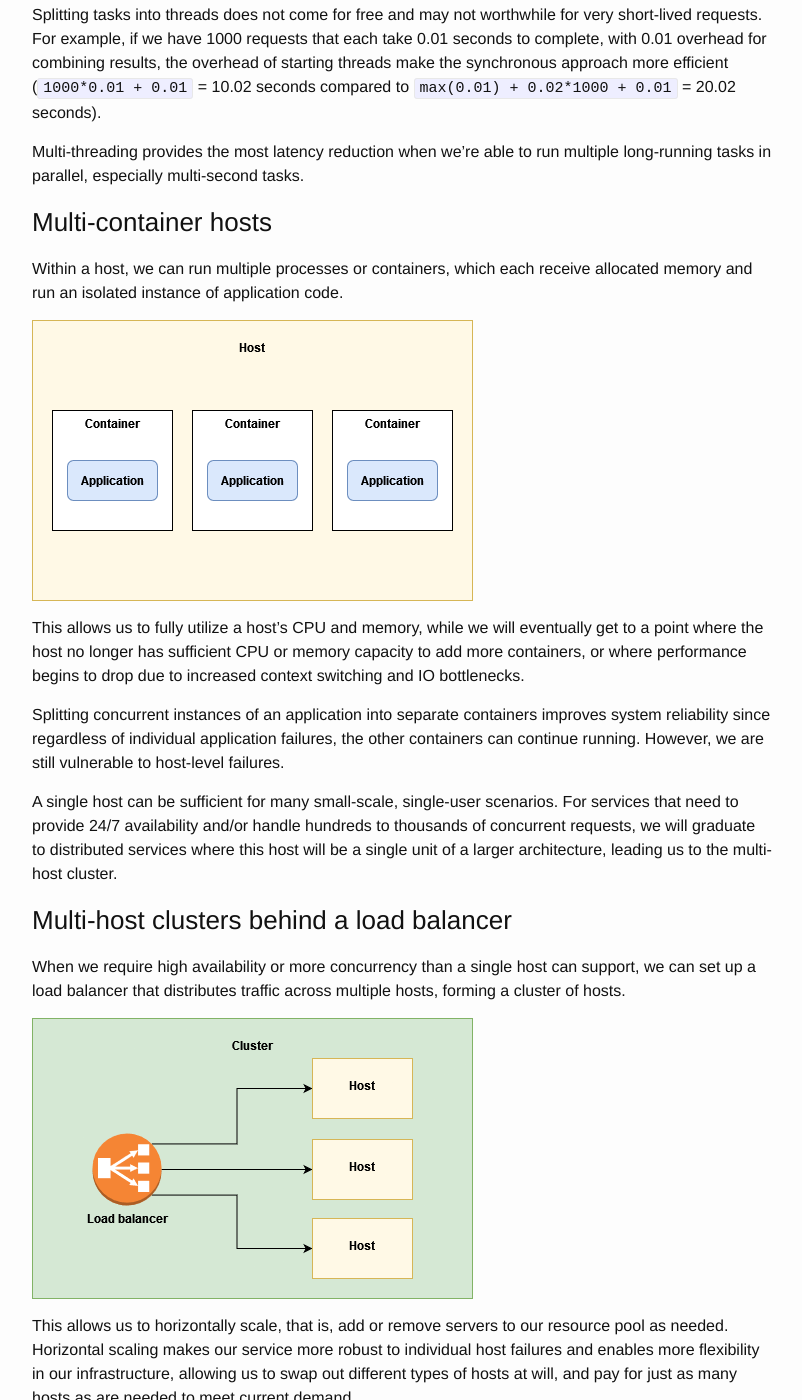
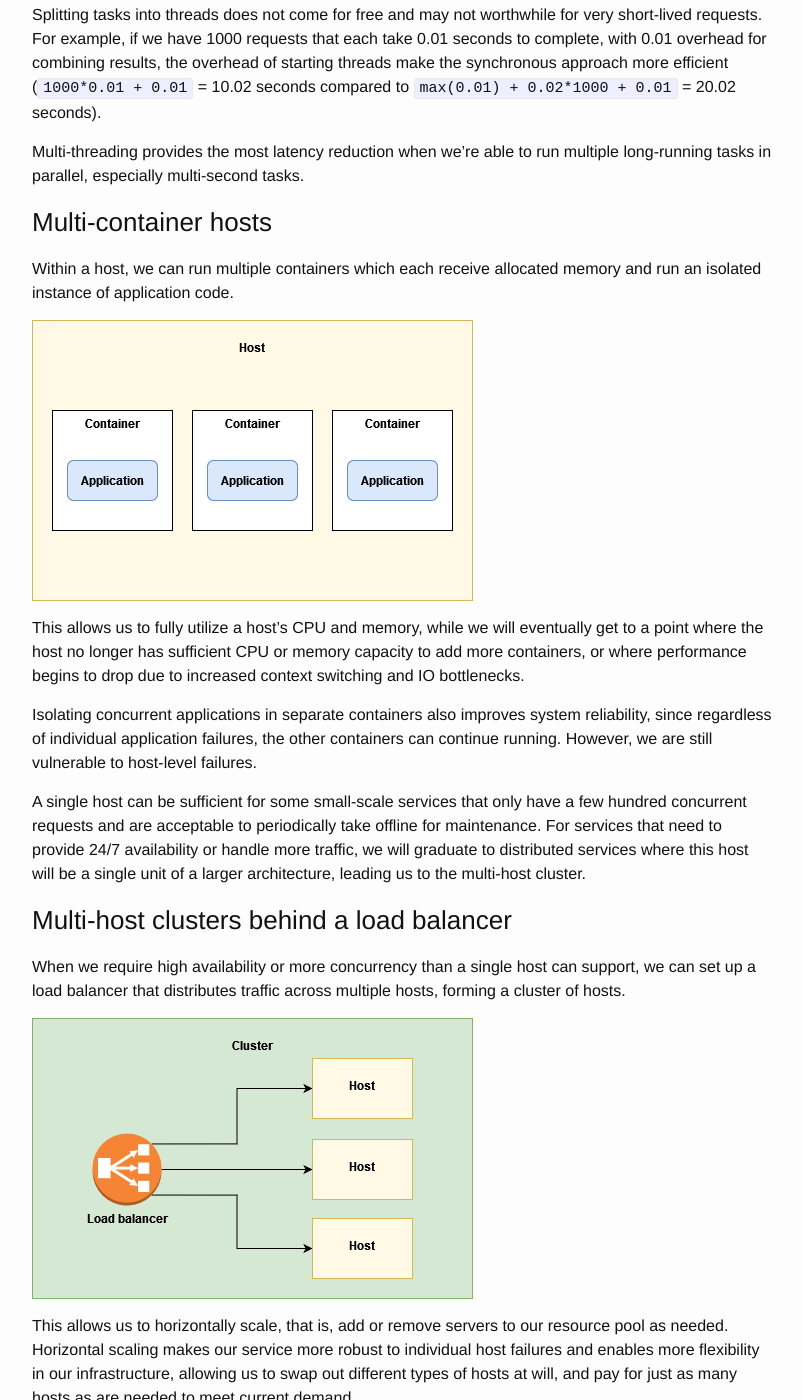
Before and after one commit to msayson/msayson.github.io, a Jekyll site: the page built from _posts/2023-11-30-concurrency-from-app-to-massively-distributed-service.markdown, in a window 1280 px wide and 1400 px high, scrolled down 1390 px. Shown: the whole window, without its empty margins (238-1040 px from the left). Built offline with Jekyll 4.4.1, drawn with Linux system fonts in a browser that asks for light colours.

Commit message:
Updated text descriptions of concurrency scenarios

```diff
--- a/_posts/2023-11-30-concurrency-from-app-to-massively-distributed-service.markdown
+++ b/_posts/2023-11-30-concurrency-from-app-to-massively-distributed-service.markdown
@@ -32,15 +32,15 @@ Splitting tasks into threads does not come for free and may not worthwhile for v
 Multi-threading provides the most latency reduction when we're able to run multiple long-running tasks in parallel, especially multi-second tasks.
 
 ### Multi-container hosts
-Within a host, we can run multiple processes or containers, which each receive allocated memory and run an isolated instance of application code.
+Within a host, we can run multiple containers which each receive allocated memory and run an isolated instance of application code.
 
 ![alt text](/images/20231130_DistributedComputeToHandleMillionTps-MultiContainerHost.png "Diagram of a multi-container host")
 
 This allows us to fully utilize a host’s CPU and memory, while we will eventually get to a point where the host no longer has sufficient CPU or memory capacity to add more containers, or where performance begins to drop due to increased context switching and IO bottlenecks.
 
-Splitting concurrent instances of an application into separate containers improves system reliability since regardless of individual application failures, the other containers can continue running.  However, we are still vulnerable to host-level failures.
+Isolating concurrent applications in separate containers also improves system reliability, since regardless of individual application failures, the other containers can continue running.  However, we are still vulnerable to host-level failures.
 
-A single host can be sufficient for many small-scale, single-user scenarios.  For services that need to provide 24/7 availability and/or handle hundreds to thousands of concurrent requests, we will graduate to distributed services where this host will be a single unit of a larger architecture, leading us to the multi-host cluster.
+A single host can be sufficient for some small-scale services that only have a few hundred concurrent requests and are acceptable to periodically take offline for maintenance.  For services that need to provide 24/7 availability or handle more traffic, we will graduate to distributed services where this host will be a single unit of a larger architecture, leading us to the multi-host cluster.
 
 ### Multi-host clusters behind a load balancer
 When we require high availability or more concurrency than a single host can support, we can set up a load balancer that distributes traffic across multiple hosts, forming a cluster of hosts.
```
